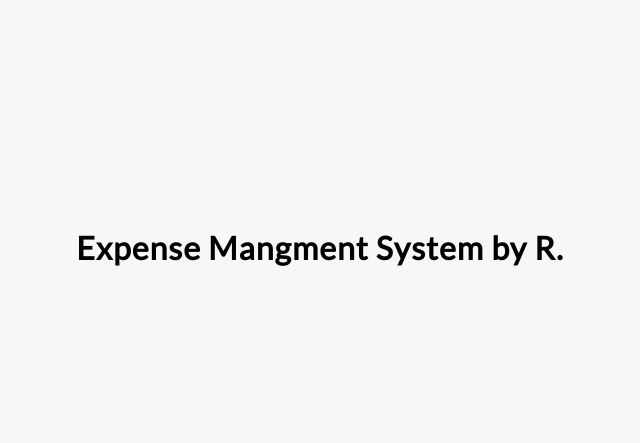
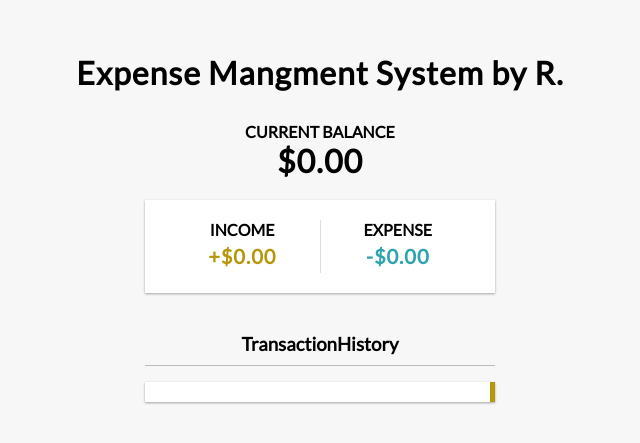
Before and after one commit to Nabeel87/expence-mang-sys, a React (Create React App) app: page / in a window 1280 px wide. Shown: the part 153-596 px from the top of the page, without its empty margins (320-960 px from the left). Built offline with nearby package versions, Linux system fonts and the light colour scheme.

Commit message:
working on Ui

```diff
--- a/src/App.js
+++ b/src/App.js
@@ -1,11 +1,22 @@
 import './App.css';
-import Header from './components/Header';
+import React from 'react';
+import { Header } from './components/Header';
+import { Balance } from './components/Balance';
+import { AccountSummary } from './components/AccountSummary';
+import { TransactionHistory } from './components/TransactionHistory';
 
 function App() {
   return (
     <div>
 
       <Header />
+      <div className="container">
+        <Balance />
+        <AccountSummary />
+        <TransactionHistory />
+
+      </div>
+
 
     </div>
   );
--- /dev/null
+++ b/src/components/AccountSummary.js
@@ -0,0 +1,16 @@
+import React from 'react'
+
+export const AccountSummary = () => {
+  return (
+    <div className="inc-exp-container">
+        <div>
+            <h4>Income</h4>
+            <p className='money plus'>+$0.00</p>
+        </div>
+        <div>
+            <h4>Expense</h4>
+            <p className="money minus">-$0.00</p>
+        </div>
+    </div>
+  )
+}
--- /dev/null
+++ b/src/components/Balance.js
@@ -0,0 +1,10 @@
+import React from 'react'
+
+export const Balance = () => {
+  return (
+    <div>
+        <h4>Current Balance</h4>
+        <h1 id="balance">$0.00</h1>
+    </div>
+  )
+}
--- a/src/components/Header.js
+++ b/src/components/Header.js
@@ -1,11 +1,9 @@
 import React from 'react'
 
-const Header = () => {
+export const Header = () => {
   return (
     <h1>
         Expense Mangment System by R.
     </h1>
   )
 }
-
-export default Header
--- /dev/null
+++ b/src/components/TransactionHistory.js
@@ -0,0 +1,14 @@
+import React from 'react'
+
+export const TransactionHistory = () => {
+  return (
+    <div>
+        <h3>TransactionHistory</h3>
+        <ul className="list">
+            <li className="plus">
+
+            </li>
+        </ul>
+    </div>
+  )
+}
```
